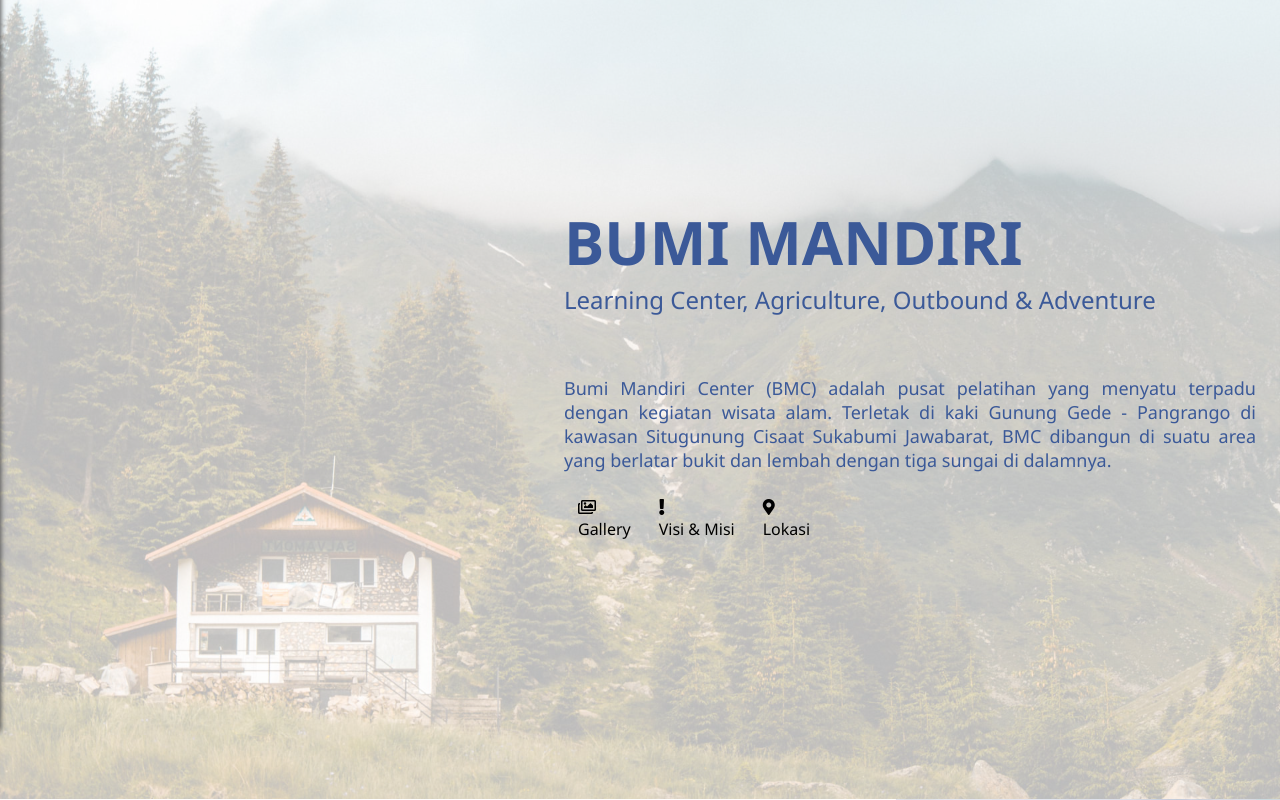
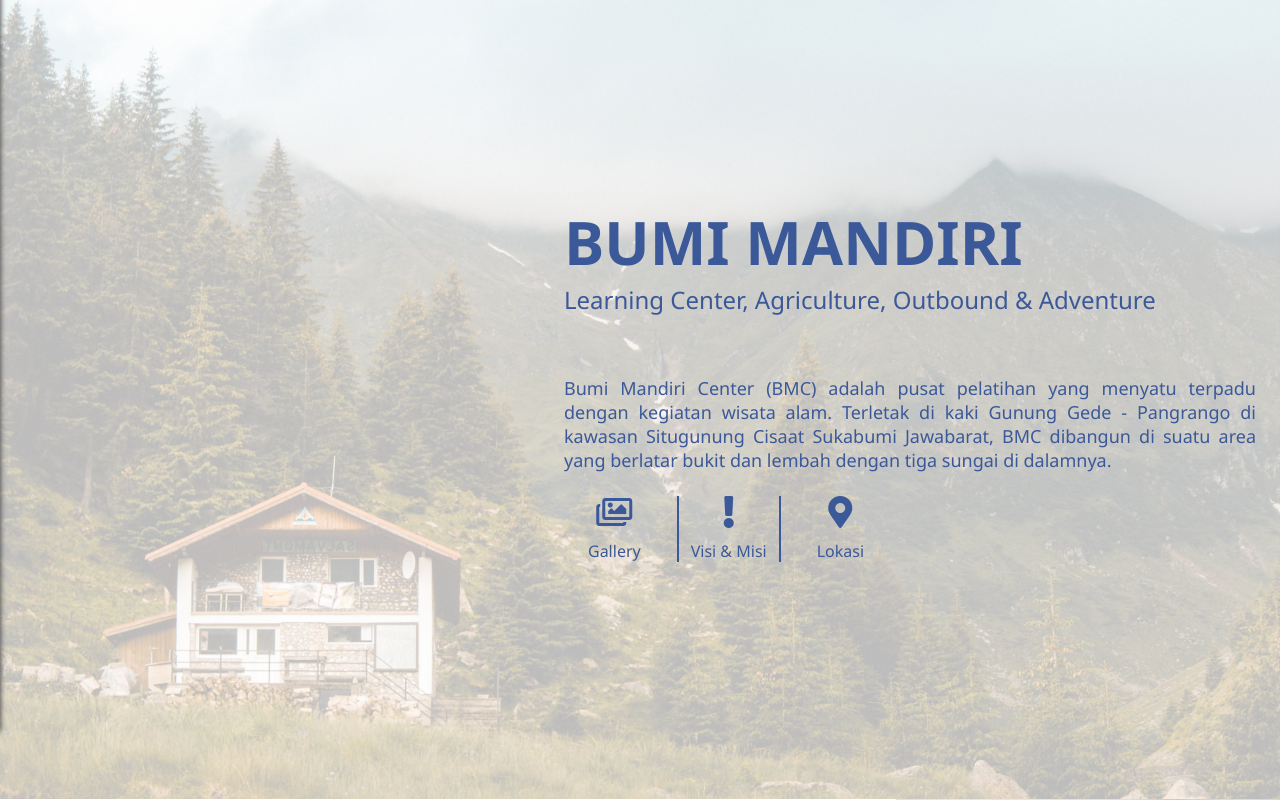
Before and after one commit to vinzhaHerman/bumimandiri, a CodeIgniter app: page /PBumiMandiri/index.php/web/about_us in a window 1280 px wide. Shown: the part 71-871 px from the top of the page. Run offline with CodeIgniter, Linux system fonts and the light colour scheme; some libraries are stand-ins or nearby versions.

Commit message:
update about_us

```diff
--- a/assets/css/profile.css
+++ b/assets/css/profile.css
@@ -126,7 +126,18 @@
 }
 .symbol{
 	float: left;
-	margin: 0 14px;
+	margin: 0 12px;
+	padding: 0 12px;
+	text-align: center;
+	color: #3b5998;
+}
+.symbol:nth-child(2){
+	border-left: 2px solid #3b5998;
+	border-right: 2px solid #3b5998;
+}
+.symbol .fas, .far{
+	font-size: 32px;
+	margin-bottom: 12px;
 }
 .round{
 	width: 25px;
```
